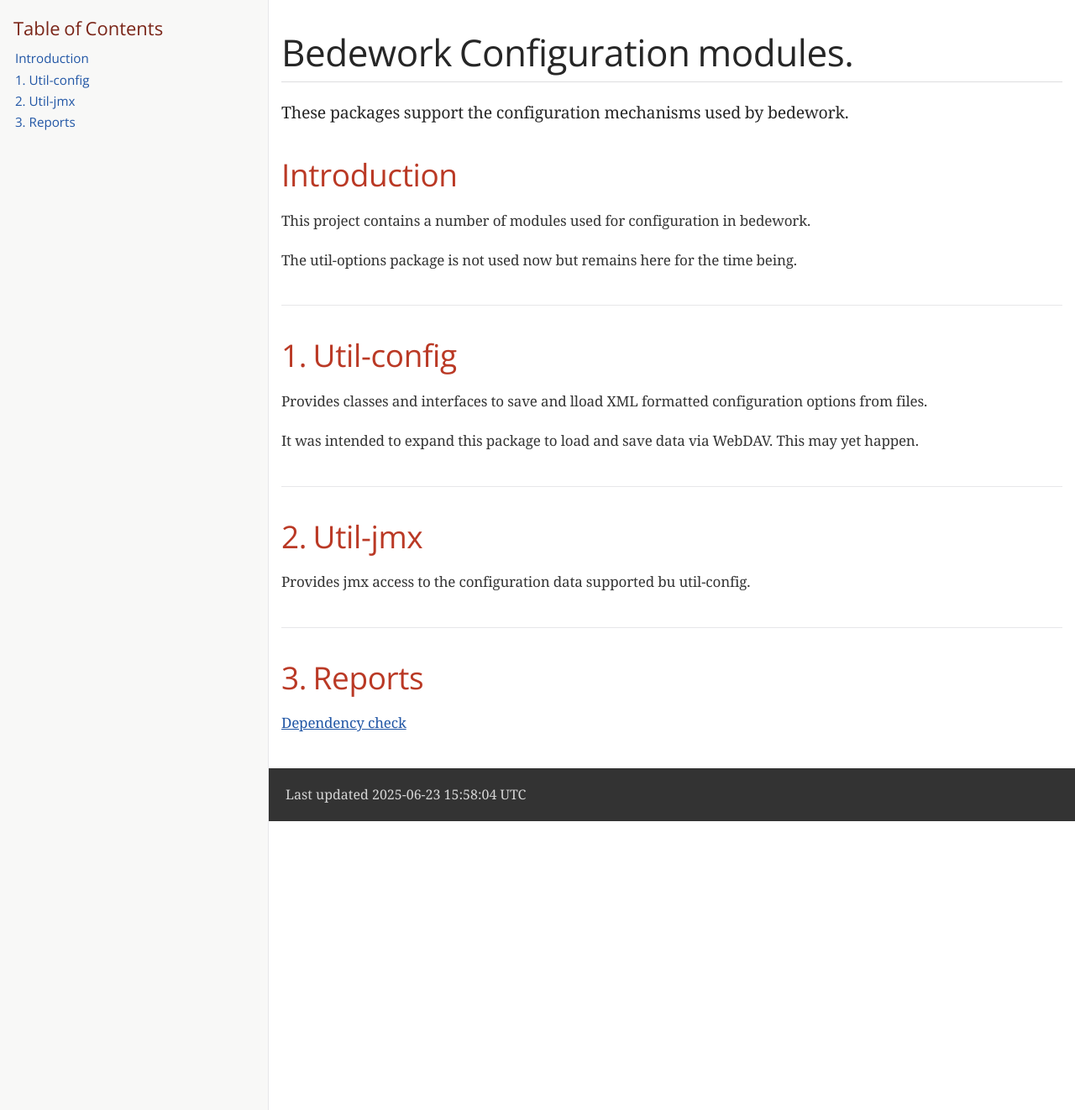
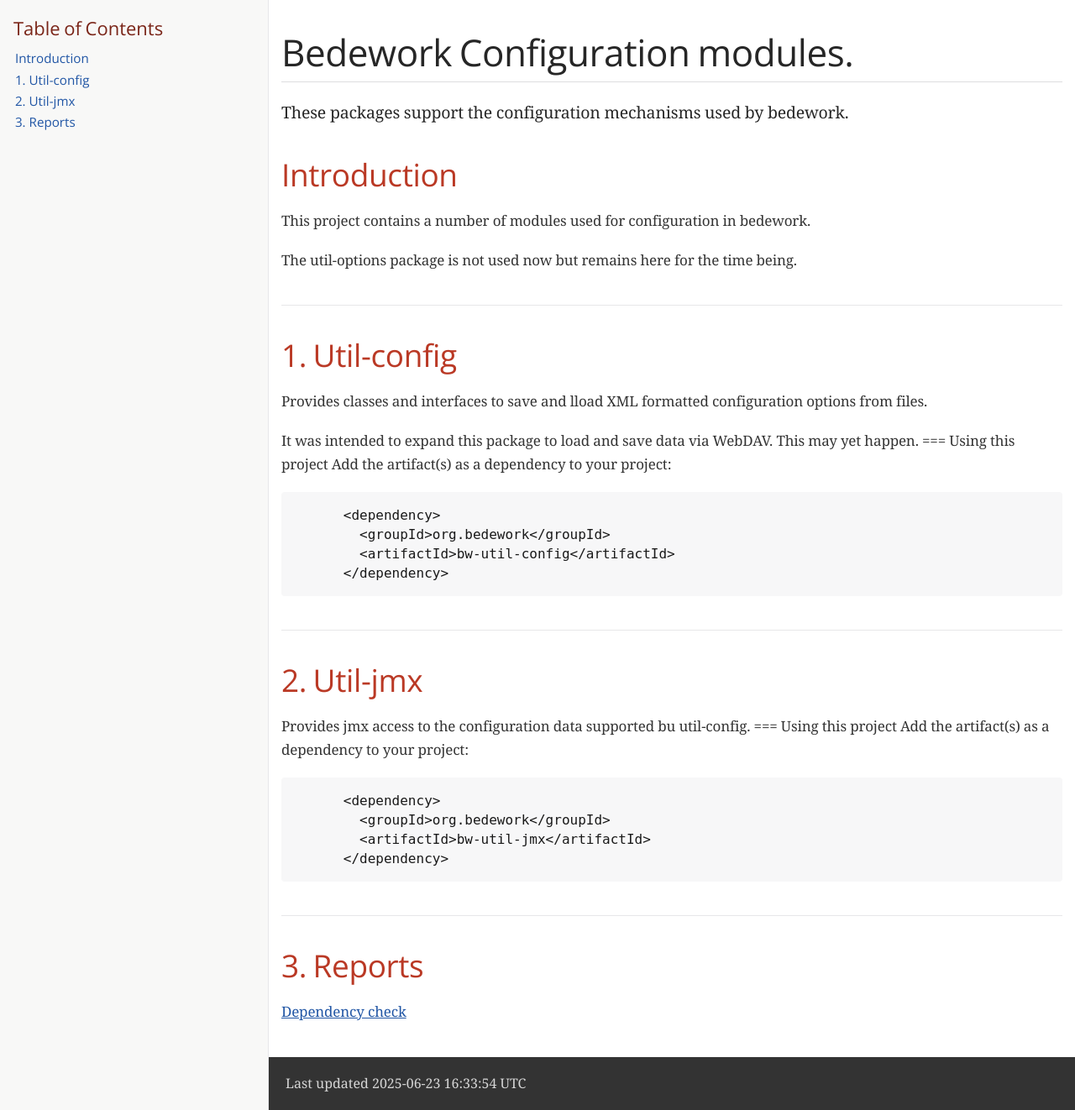
Before and after one commit to Bedework/bw-util-conf, a Jekyll site: the page docs/index.html, which Jekyll copies as it is, in a window 1280 px wide and 1322 px high. Shown: the whole window at 84% size. Built offline with Jekyll 4.4.1, drawn with Linux system fonts in a browser that asks for light colours; some web fonts are replaced.

```diff
--- a/docs/index.html
+++ b/docs/index.html
@@ -48,7 +48,17 @@
 <p>Provides classes and interfaces to save and lload XML formatted configuration options from files.</p>
 </div>
 <div class="paragraph">
-<p>It was intended to expand this package to load and save data via WebDAV. This may yet happen.</p>
+<p>It was intended to expand this package to load and save data via WebDAV. This may yet happen.
+=== Using this project
+Add the artifact(s) as a dependency to your project:</p>
+</div>
+<div class="listingblock">
+<div class="content">
+<pre class="highlight"><code>      &lt;dependency&gt;
+        &lt;groupId&gt;org.bedework&lt;/groupId&gt;
+        &lt;artifactId&gt;bw-util-config&lt;/artifactId&gt;
+      &lt;/dependency&gt;</code></pre>
+</div>
 </div>
 </div>
 </div>
@@ -56,7 +66,17 @@
 <h2 id="jmx">2. Util-jmx</h2>
 <div class="sectionbody">
 <div class="paragraph">
-<p>Provides jmx access to the configuration data supported bu util-config.</p>
+<p>Provides jmx access to the configuration data supported bu util-config.
+=== Using this project
+Add the artifact(s) as a dependency to your project:</p>
+</div>
+<div class="listingblock">
+<div class="content">
+<pre class="highlight"><code>      &lt;dependency&gt;
+        &lt;groupId&gt;org.bedework&lt;/groupId&gt;
+        &lt;artifactId&gt;bw-util-jmx&lt;/artifactId&gt;
+      &lt;/dependency&gt;</code></pre>
+</div>
 </div>
 </div>
 </div>
@@ -71,7 +91,7 @@
 </div>
 <div id="footer">
 <div id="footer-text">
-Last updated 2025-06-23 15:58:04 UTC
+Last updated 2025-06-23 16:33:54 UTC
 </div>
 </div>
 </body>
```
Also changed, not shown: docs/reports/dependency-check-report.html (+1 -1 lines).
